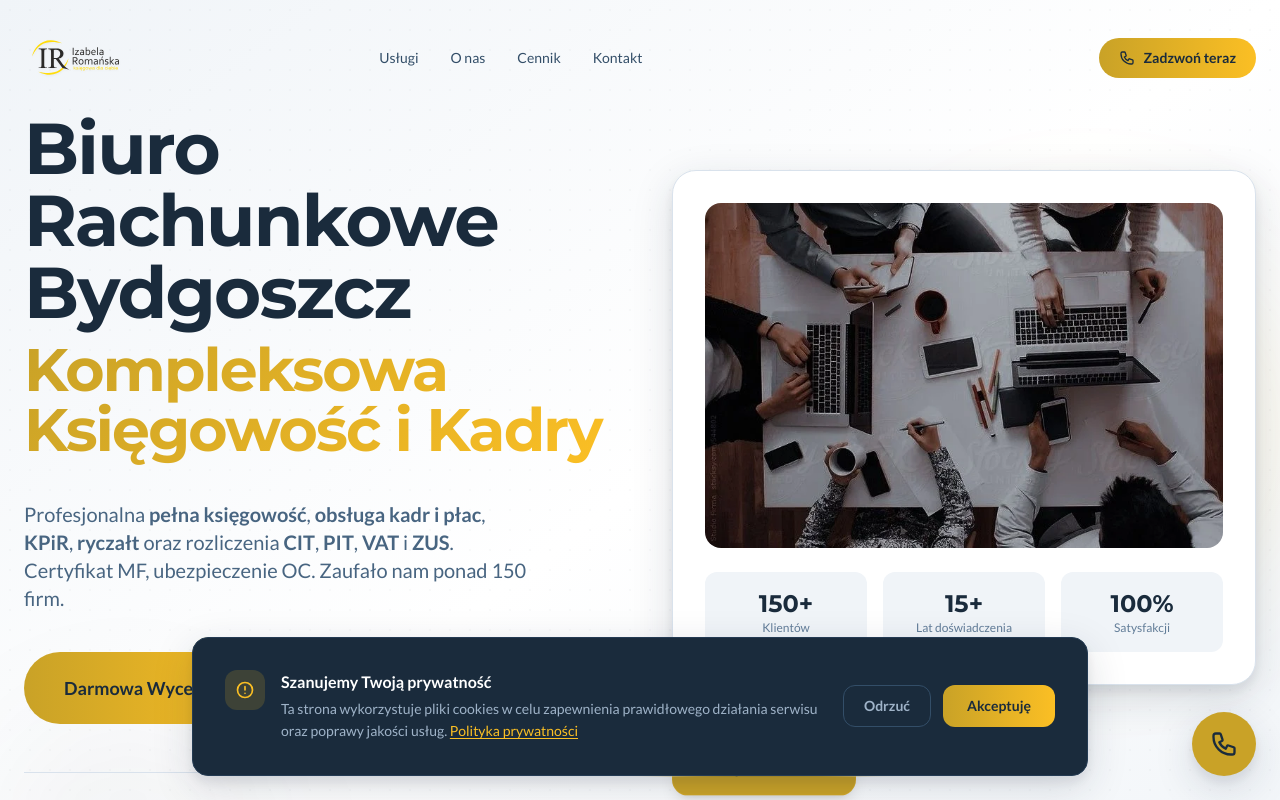
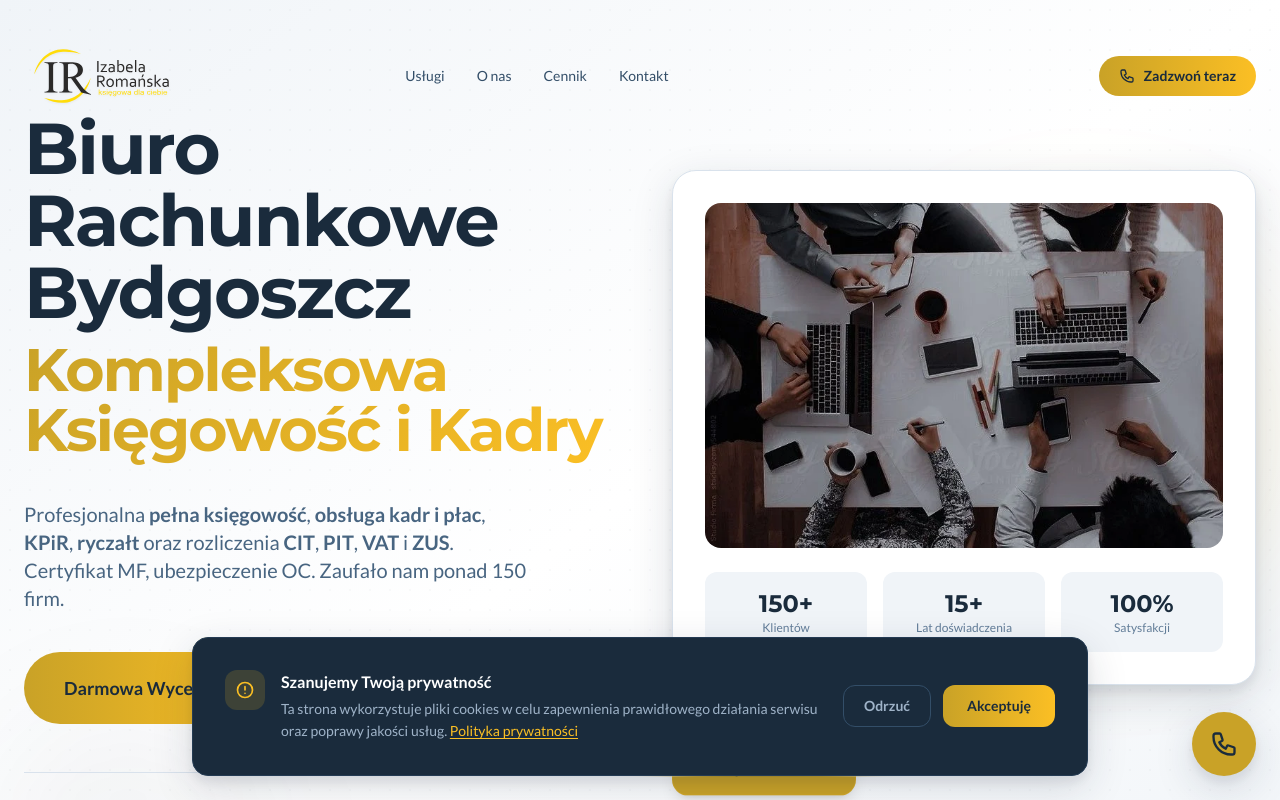
Before and after one commit to Barry-Allen8/biuro-rachunkowe-ksiegowa, a React (Vite) app: page / in a window 1280 px wide. Shown: the top 800 px of the page. Built offline with nearby package versions, Linux system fonts and the light colour scheme.

Commit message:
Update header logo dimensions

```diff
--- a/App.tsx
+++ b/App.tsx
@@ -123,11 +123,11 @@ const Header = () => {
             className="flex items-center gap-3 group cursor-pointer"
             aria-label="Przewiń do góry strony"
           >
-            <div className="h-[50px] sm:h-[65px] lg:h-[75px] p-1 flex items-center justify-center transition-all duration-300 group-hover:scale-105">
+            <div className="h-[75px] sm:h-[98px] lg:h-[112px] p-1 flex items-center justify-center transition-all duration-300 group-hover:scale-105">
               <img
                 src="/IR.svg"
                 alt="IR Księgowa dla Ciebie - Biuro Rachunkowe Bydgoszcz - logo"
-                className="h-full w-auto max-w-[180px] sm:max-w-[220px] lg:max-w-[260px] object-contain drop-shadow-sm transition-opacity duration-300 group-hover:opacity-90"
+                className="h-full w-auto max-w-[270px] sm:max-w-[330px] lg:max-w-[390px] object-contain drop-shadow-sm transition-opacity duration-300 group-hover:opacity-90"
                 loading="eager"
                 decoding="async"
               />
```
